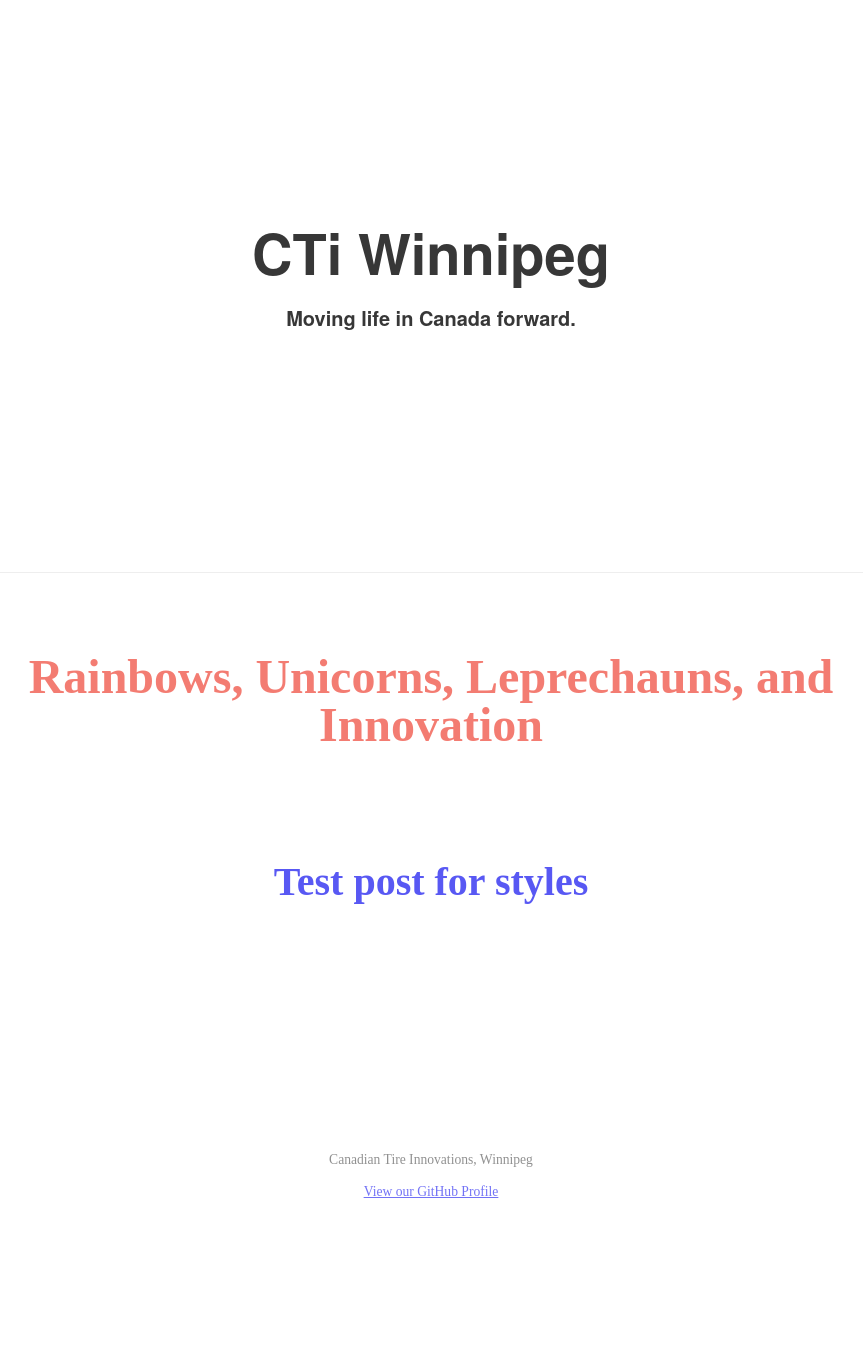
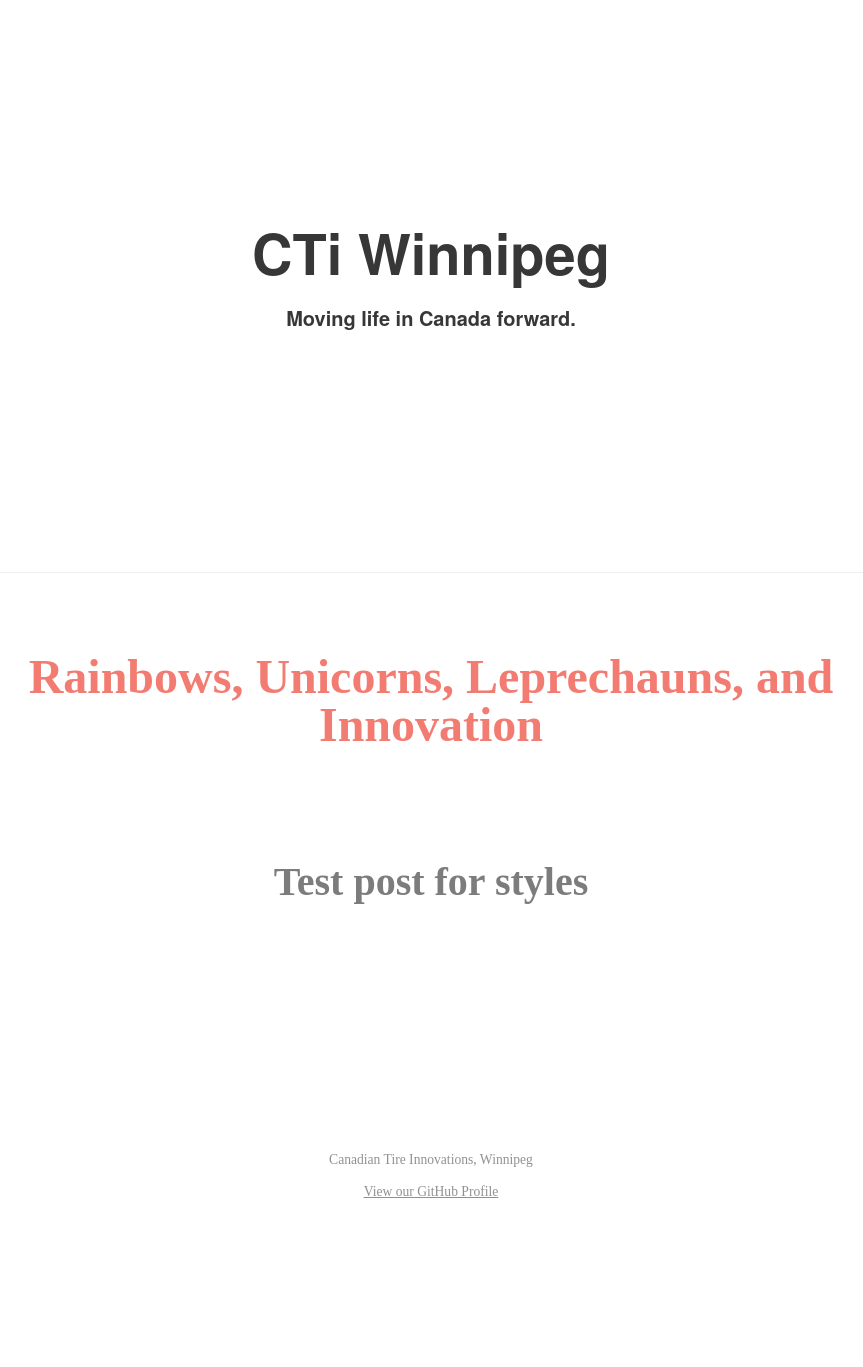
Before and after one commit to CTi-Winnipeg/cti-winnipeg.github.io, a Jekyll site: the page built from index.html, in a window 1280 px wide. Shown: the whole page, without its empty margins (209-1072 px from the left). Built offline with Jekyll 4.4.1, drawn with Linux system fonts in a browser that asks for light colours.

Commit message:
Anchor update

```diff
--- a/stylesheets/styles.css
+++ b/stylesheets/styles.css
@@ -10,6 +10,10 @@
 body {
   color: #373737;
   font-family: "freight-display-pro", "Times New Roman", "Times", serif;
+}
+
+a {
+  color: #373737;
 }
 
 .wrapper {
```
